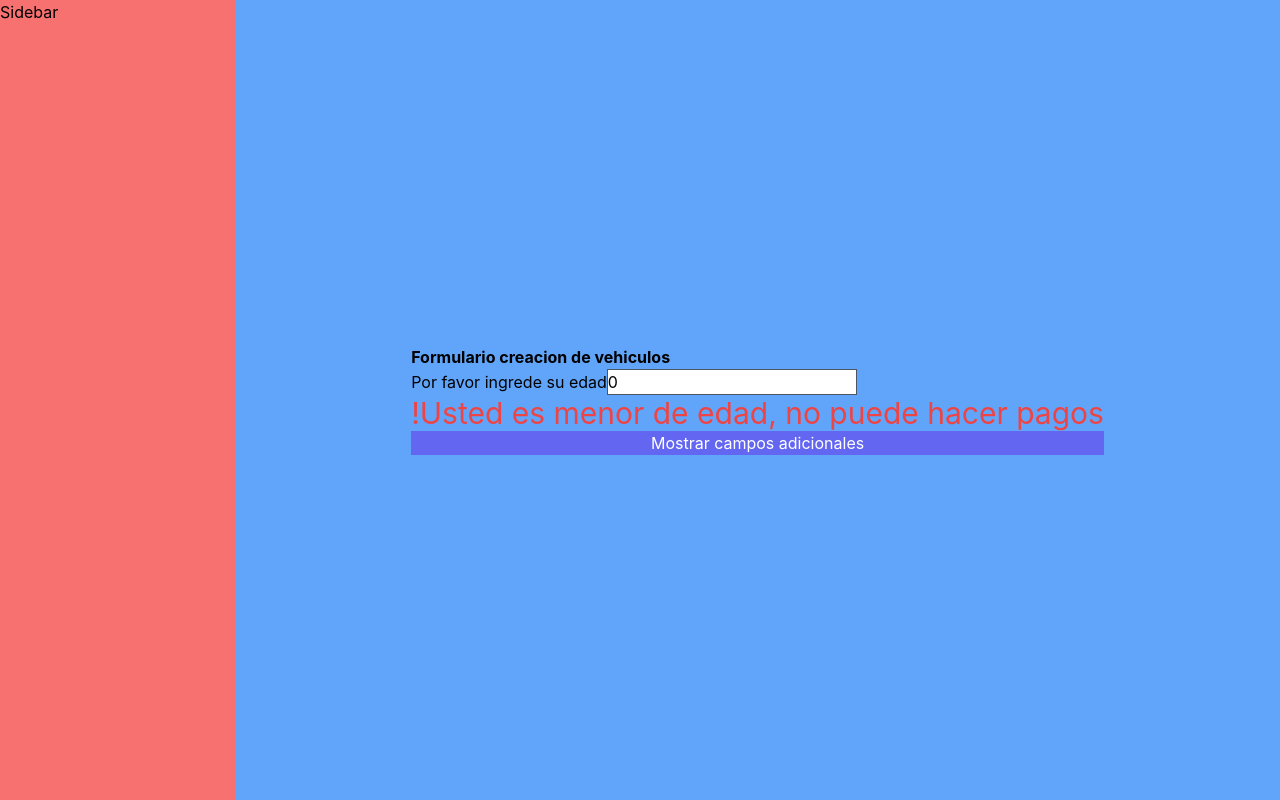
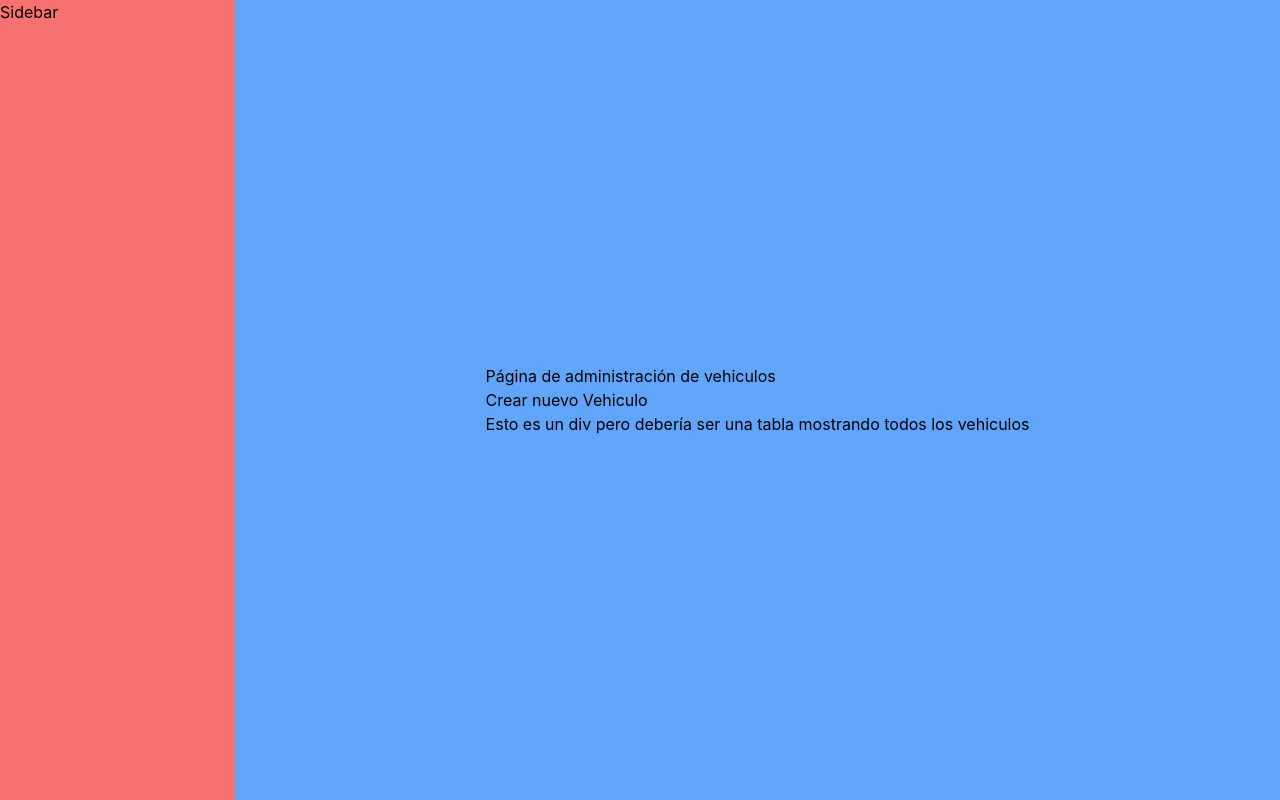
Before and after one commit to coscristian/Concesionario, a React (Create React App) app: page /admin/vehiculos in a window 1280 px wide. Built offline with nearby package versions, Linux system fonts and the light colour scheme.

Commit message:
Agregando maquetación

```diff
--- a/src/pages/admin/Vehiculos.jsx
+++ b/src/pages/admin/Vehiculos.jsx
@@ -1,64 +1,22 @@
 import React, {useEffect, useState} from 'react';
 
-// Realizar un formulario que le pida al usuario su edad y muestre un mensaje que diga si el usuario es mayor de edad
-
-
 const Vehiculos = () => {
-
-  // En los Onchange settear los estados
-  // UseEffect poner a escuchar los estados a medida que van cambiando
-
-  const [edad, setEdad] = useState(0);
-  const [esMenorDeEdad, setEsMenorDeEdad] = useState(false);
-  const [mostrarCamposAdicionales, setMostrarCamposAdicionales] = useState(false);
-
-  useEffect(() => {
-    if (edad >= 18){
-      setEsMenorDeEdad(false);
-      console.log("La persona es mayor de edad");
-    }else{
-      setEsMenorDeEdad(true);
-      console.log("La persona es menor de edad");
-    }
-  })
-
   return (
     <div>
-      <form className='flex flex-col'>
-          <h2 className='font-bold'>Formulario creacion de vehiculos</h2>
-          <label htmlFor='edad'>Por favor ingrede su edad
-            <input value={edad} onChange={(e) => {
-              setEdad(e.target.value);
-            }}
-            className="border border-gray-600" name='edad' type="number"></input>
-          </label>
-
-          {
-            esMenorDeEdad ? (
-              <span className='text-3xl text-red-500'>!Usted es menor de edad, no puede hacer pagos</span>
-            ): (
-              <span className='text-3xl text-green-500'>!Usted es mayor de edad, puede hacer pagos</span>
-          )}
-          <button onClick={() => {
-            setMostrarCamposAdicionales(!mostrarCamposAdicionales);
-          }} type='button' className='text-white bg-indigo-500'>Mostrar campos adicionales</button>
-
-          {mostrarCamposAdicionales && (
-            <div>
-              <input className='border bg-gray-400 my-2 p-3' placeholder='dato nuevo' type='text'></input>
-              <input className='border bg-gray-400 my-2 p-3' placeholder='dato nuevo' type='text'></input>
-              <input className='border bg-gray-400 my-2 p-3' placeholder='dato nuevo' type='text'></input>
-              <input className='border bg-gray-400 my-2 p-3' placeholder='dato nuevo' type='text'></input>
-              <input className='border bg-gray-400 my-2 p-3' placeholder='dato nuevo' type='text'></input>
-            </div>
-          )
-
-
-          }
-
-        </form>
+      <h2>Página de administración de vehiculos</h2>
+      <button>Crear nuevo Vehiculo</button>
+      <TablaVehiculos />
     </div>
   );
 }
 
+
+const TablaVehiculos = () => {
+  return <div>Esto es un div pero debería ser una tabla mostrando todos los vehiculos</div>
+}
+
+const FormularioCreacionVehiculos = () => {
+  return <div>Esto es un div pero debería ser formulario para crear un nuevo vehículo</div>
+}
+
 export default Vehiculos;
```
